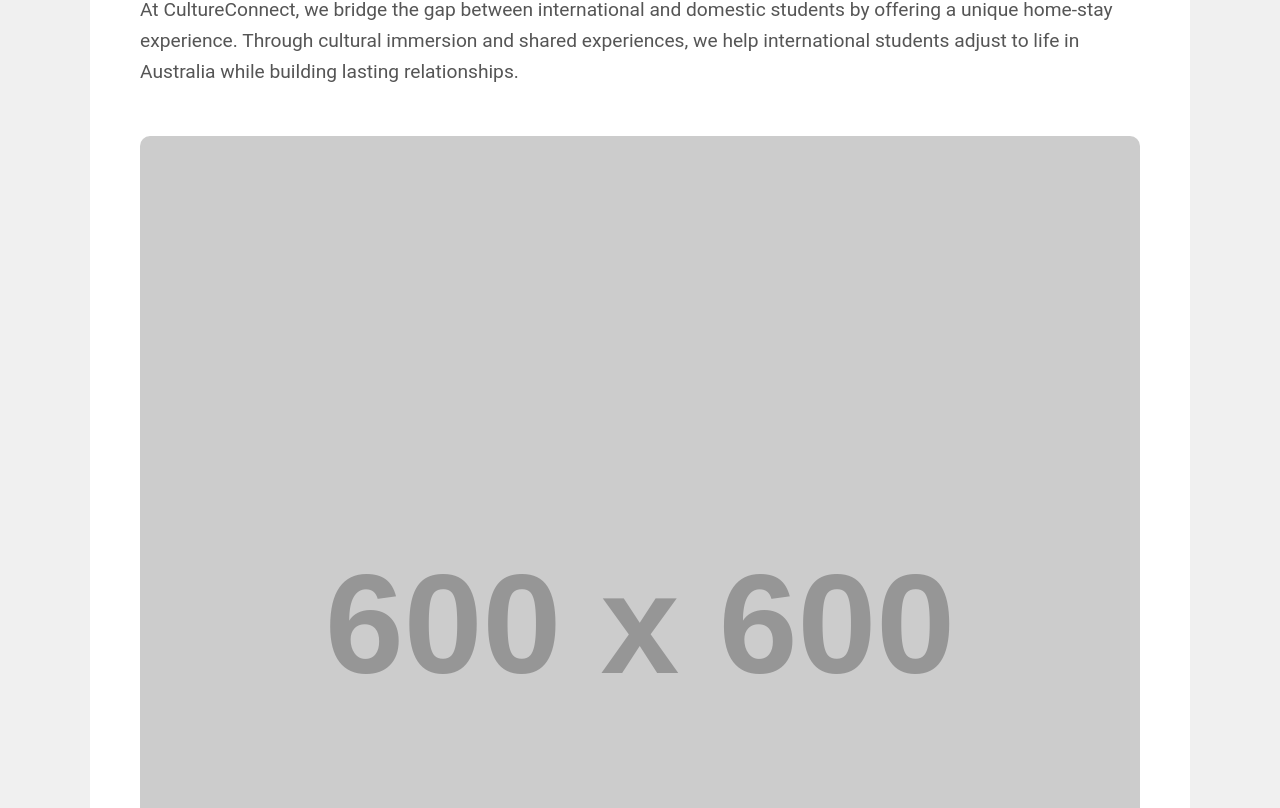
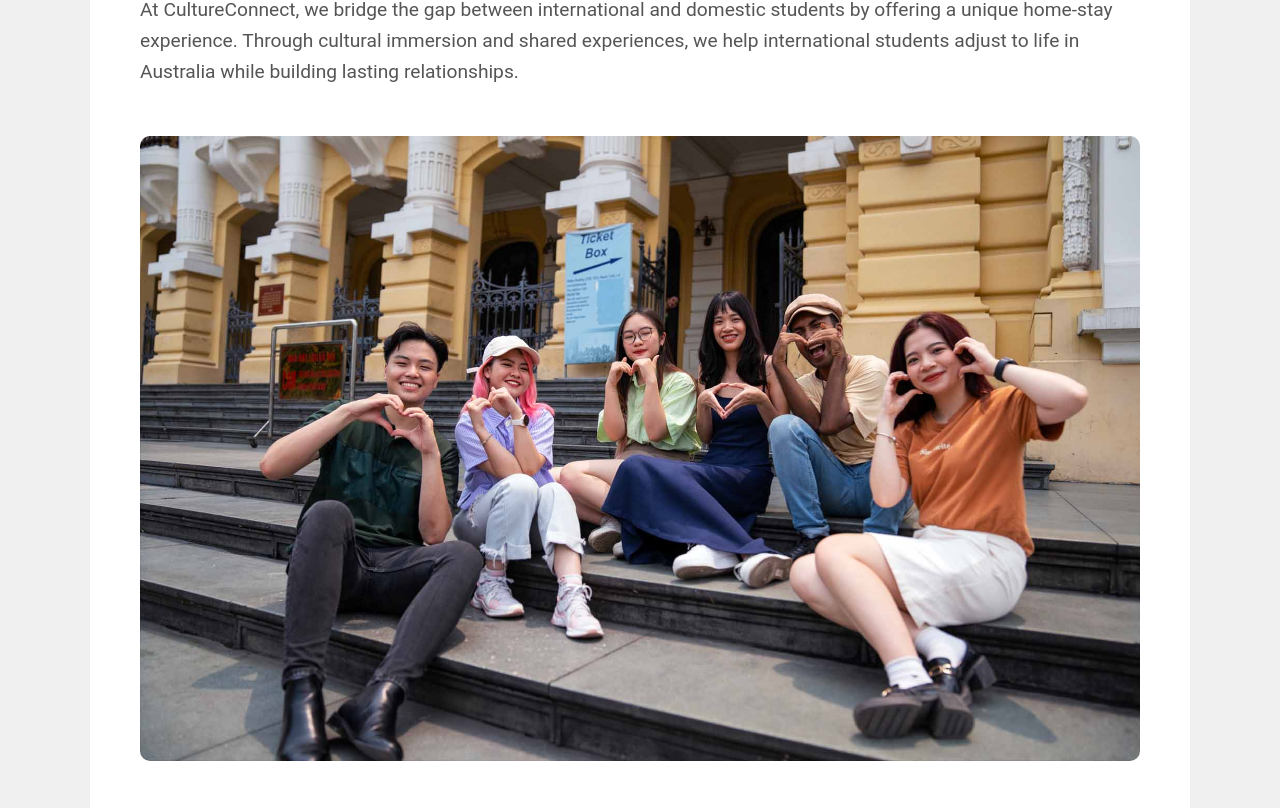
Before and after one commit to NttTram/RMIT-SWTICHXCSIT-HACKATHON, a React (Create React App) app in the folder my-app/: page / in a window 1280 px wide. Shown: the part 652-1460 px from the top of the page. Built offline with nearby package versions, Linux system fonts and the light colour scheme.

Commit message:
Update Home page to use local image for international students

```diff
--- a/my-app/src/pages/Home.js
+++ b/my-app/src/pages/Home.js
@@ -1,4 +1,5 @@
 import React from 'react';
+import student from '../assets/student.jpg';
 
 function Home() {
   return(
@@ -11,7 +12,7 @@ function Home() {
         At CultureConnect, we bridge the gap between international and domestic students by offering a unique home-stay experience.
         Through cultural immersion and shared experiences, we help international students adjust to life in Australia while building lasting relationships.
     </p>
-    <img src="https://via.placeholder.com/600" alt="International Students" className="App-image" />
+    <img src={student} alt="International Students" className="App-image" />
     </section>
 
     <section className="App-features">
```
Also changed, not shown: my-app/src/assets/student.jpg (added).
